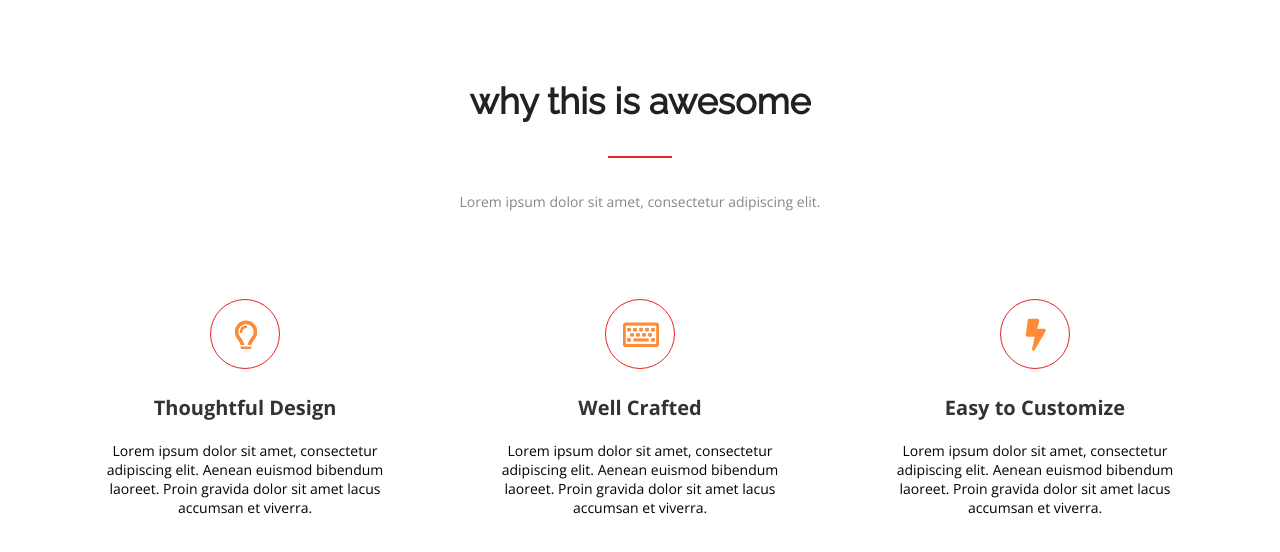
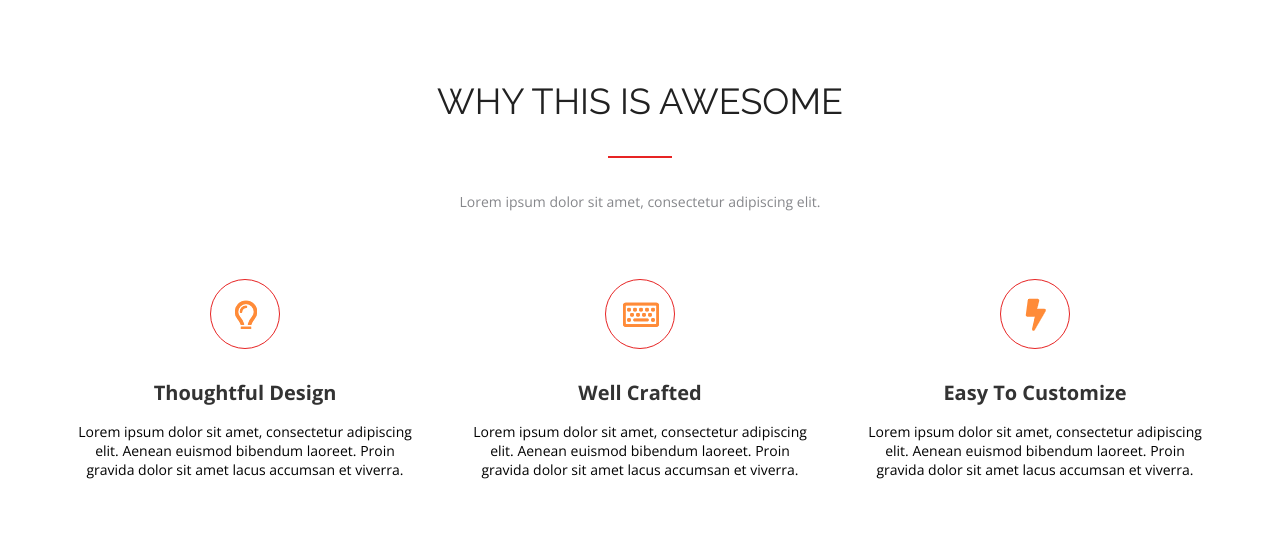
Before and after one commit to HannaKarpechenkava/FE49-Landing-Karpechenkava-Hanna, a plain HTML site: page index.html in a window 1280 px wide. Drawn offline with nearby package versions, Linux system fonts and the light colour scheme.

Commit message:
çorrection Home Task

```diff
--- a/css/awesome.css
+++ b/css/awesome.css
@@ -1,12 +1,15 @@
 .awesome {
   background-color: #fff;
+  padding: 80px 0px 116px;
 }
 .title {
   width: 670px;
-  padding-top: 80px;
   font-family: "Raleway";
+  font-weight: 400;
+  font-size: 36px;
+  font-style: normal;
   color: #212121;
-  font-size: 36px;
+  text-transform: uppercase;
   margin: auto;
   text-align: center;
   margin-bottom: 34px;
@@ -21,47 +24,50 @@
 .head-text {
   color: #86878b;
   font-size: 14px;
+  line-height: 19px;
+  width: 780px;
   text-align: center;
+  margin: auto;
+  margin-bottom: 68px;
 }
 .awesome-wrap {
-  margin-top: 68px;
   display: flex;
   justify-content: space-between;
+  flex-wrap: wrap;
+  margin: 0 -15px;
 }
 .awesome-card {
+  margin: 0 15px;
   width: 350px;
-  padding: 20px;
 }
 
 .awesome-card_img {
   display: flex;
+  justify-content: center;
+  align-items: center;
   margin: auto;
   border: 1px solid #e72424;
   border-radius: 50%;
   width: 70px;
   height: 70px;
-  margin-bottom: 25px;
+  margin-bottom: 30px;
   overflow: hidden;
-  justify-content: center;
-  align-items: center;
 }
 
 .awesome-card_img img {
-  /* width: 100%;
-  height: 100%; */
   object-fit: cover;
   object-position: center;
 }
 .awesome-card_title {
   text-align: center;
-  margin-bottom: 20px;
+  margin-bottom: 16px;
   color: #333333;
-  font-style: bold;
+  font-style: normal;
   font-weight: 700;
   font-size: 20px;
+  text-transform: capitalize;
 }
 .awesome-card_text {
-  text-align: center;
   width: 350;
   margin: auto;
 }
--- a/index.html
+++ b/index.html
@@ -20,7 +20,7 @@
             <div class="awesome-card_img">
               <img src="./img/img.png" alt="#" />
             </div>
-            <h3 class="awesome-card_title">Thoughtful Design</h3>
+            <h3 class="awesome-card_title">thoughtful design</h3>
             <div class="awesome-card_text">
               <p>
                 Lorem ipsum dolor sit amet, consectetur adipiscing elit. Aenean
@@ -33,7 +33,7 @@
             <div class="awesome-card_img">
               <img src="./img/keyboard.png" alt="#" />
             </div>
-            <h3 class="awesome-card_title">Well Crafted</h3>
+            <h3 class="awesome-card_title">well crafted</h3>
             <div class="awesome-card_text">
               <p>
                 Lorem ipsum dolor sit amet, consectetur adipiscing elit. Aenean
@@ -46,7 +46,7 @@
             <div class="awesome-card_img">
               <img src="./img/lightning.png" alt="#" />
             </div>
-            <h3 class="awesome-card_title">Easy to Customize</h3>
+            <h3 class="awesome-card_title">easy to customize</h3>
             <div class="awesome-card_text">
               <p>
                 Lorem ipsum dolor sit amet, consectetur adipiscing elit. Aenean
```
